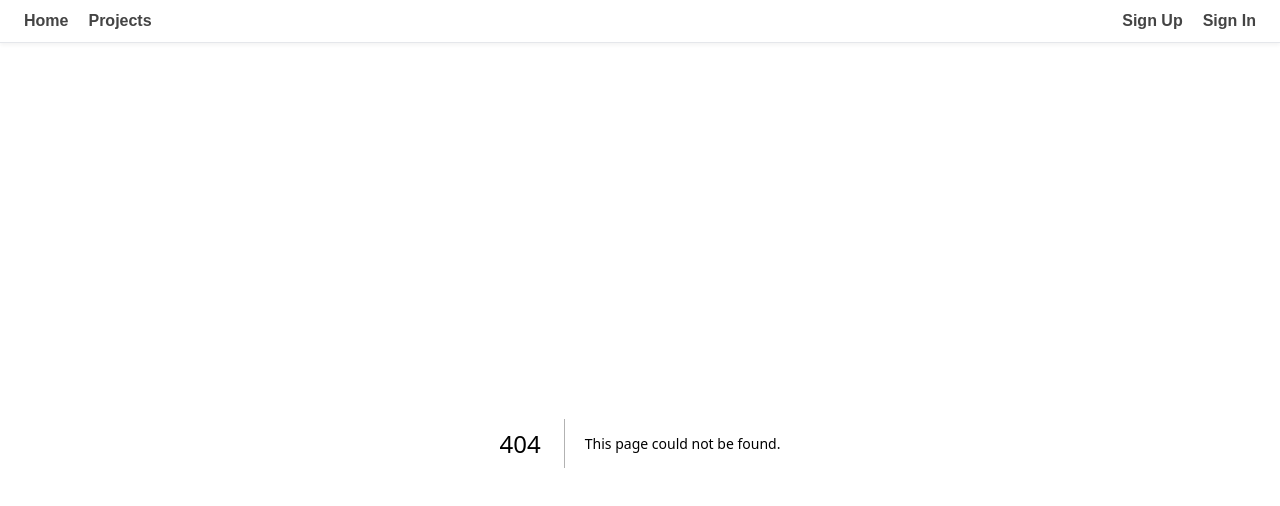
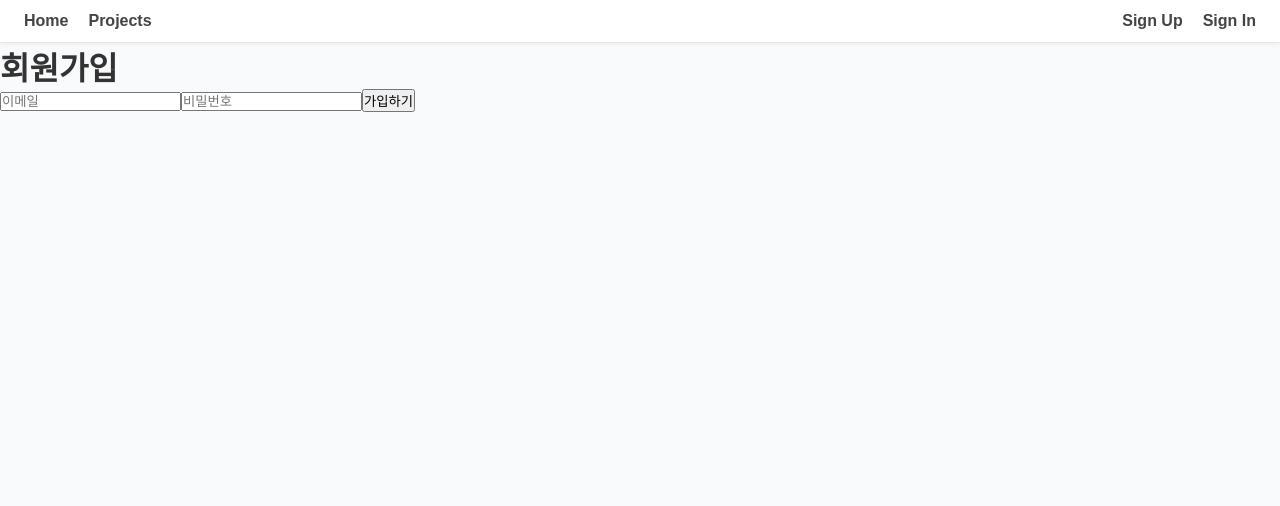
Before and after one commit to lih-star/portfolio-management-site, a Next.js app: page /signin in a window 1280 px wide. Before the commit this address had no page. Shown: the top 506 px of the page. Built offline with nearby package versions, Linux system fonts and the light colour scheme; no server answers.

Commit message:
supabase init

```diff
--- /dev/null
+++ b/app/(home)/page.tsx
@@ -0,0 +1,3 @@
+export default function Page() {
+    return;
+}
--- /dev/null
+++ b/app/(route)/signin/page.tsx
@@ -0,0 +1,42 @@
+'use client'
+
+import { useState } from 'react'
+import { signUp } from '../../component/auth/auth'
+
+export default function Page() {
+  const [email, setEmail] = useState('')
+  const [password, setPassword] = useState('')
+  const [error, setError] = useState<string | null>(null)
+
+  const handleLogin = async (e: React.FormEvent) => {
+    e.preventDefault()
+    try {
+      await signUp(email, password)
+      alert('계정 인증메일을 발송했습니다.')
+    } catch (err: any) {
+      setError(err.message)
+    }
+  }
+
+  return (
+    <div>
+      <h1>회원가입</h1>
+      <form onSubmit={handleLogin}>
+        <input
+          type="email"
+          placeholder="이메일"
+          value={email}
+          onChange={(e) => setEmail(e.target.value)}
+        />
+        <input
+          type="password"
+          placeholder="비밀번호"
+          value={password}
+          onChange={(e) => setPassword(e.target.value)}
+        />
+        <button type="submit">가입하기</button>
+      </form>
+      {error && <p style={{ color: 'red' }}>{error}</p>}
+    </div>
+  )
+}
--- /dev/null
+++ b/app/component/auth/auth.ts
@@ -0,0 +1,24 @@
+import { supabase } from './supabaseClient'
+
+export async function signUp(email: string, password: string) {
+  const { data, error } = await supabase.auth.signUp({
+    email,
+    password,
+  })
+  if (error) throw error
+  return data
+}
+
+export async function signIn(email: string, password: string) {
+  const { data, error } = await supabase.auth.signInWithPassword({
+    email,
+    password,
+  })
+  if (error) throw error
+  return data
+}
+
+export async function signOut() {
+  const { error } = await supabase.auth.signOut()
+  if (error) throw error
+}
--- /dev/null
+++ b/app/component/auth/supabaseClient.ts
@@ -0,0 +1,6 @@
+import { createClient } from '@supabase/supabase-js'
+
+const supabaseUrl = process.env.NEXT_PUBLIC_SUPABASE_URL
+const supabaseAnonKey = process.env.NEXT_PUBLIC_SUPABASE_ANON_KEY
+
+export const supabase = createClient(supabaseUrl, supabaseAnonKey)
--- a/app/page.tsx
+++ /dev/null
@@ -1,6 +0,0 @@
-
-export default function page() {
-  return (
-    <h1>hi</h1>
-  );
-}
--- a/package.json
+++ b/package.json
@@ -1,5 +1,7 @@
 {
   "dependencies": {
+    "@supabase/supabase-js": "^2.93.3",
+    "axios": "^1.13.2",
     "next": "^16.1.1",
     "react": "^19.2.3",
     "react-dom": "^19.2.3"
```
Also changed, not shown: app/(route)/signup/page.tsx (added, +42 -0 lines), 1 other file (tests, documents, lock files or other folders).
